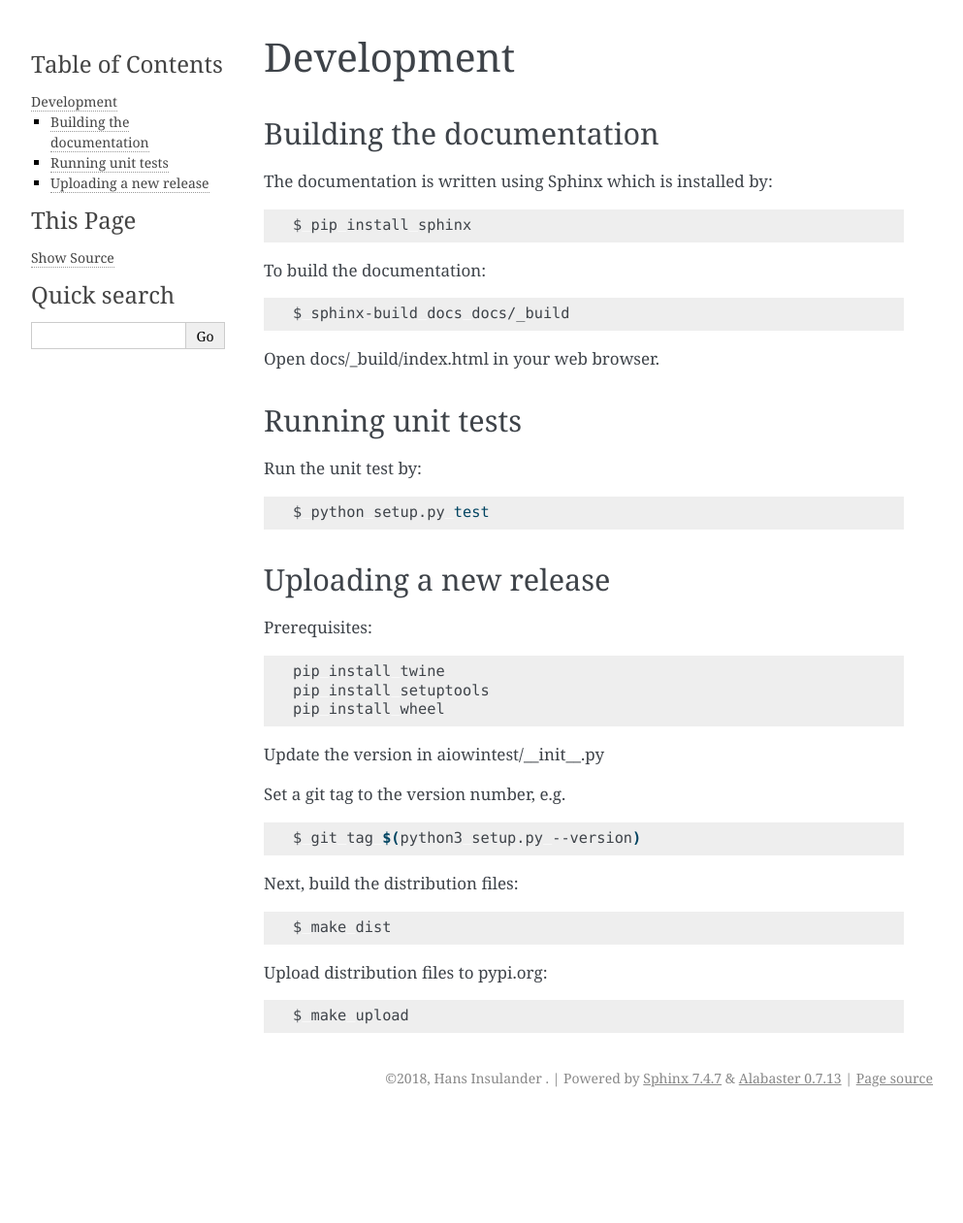
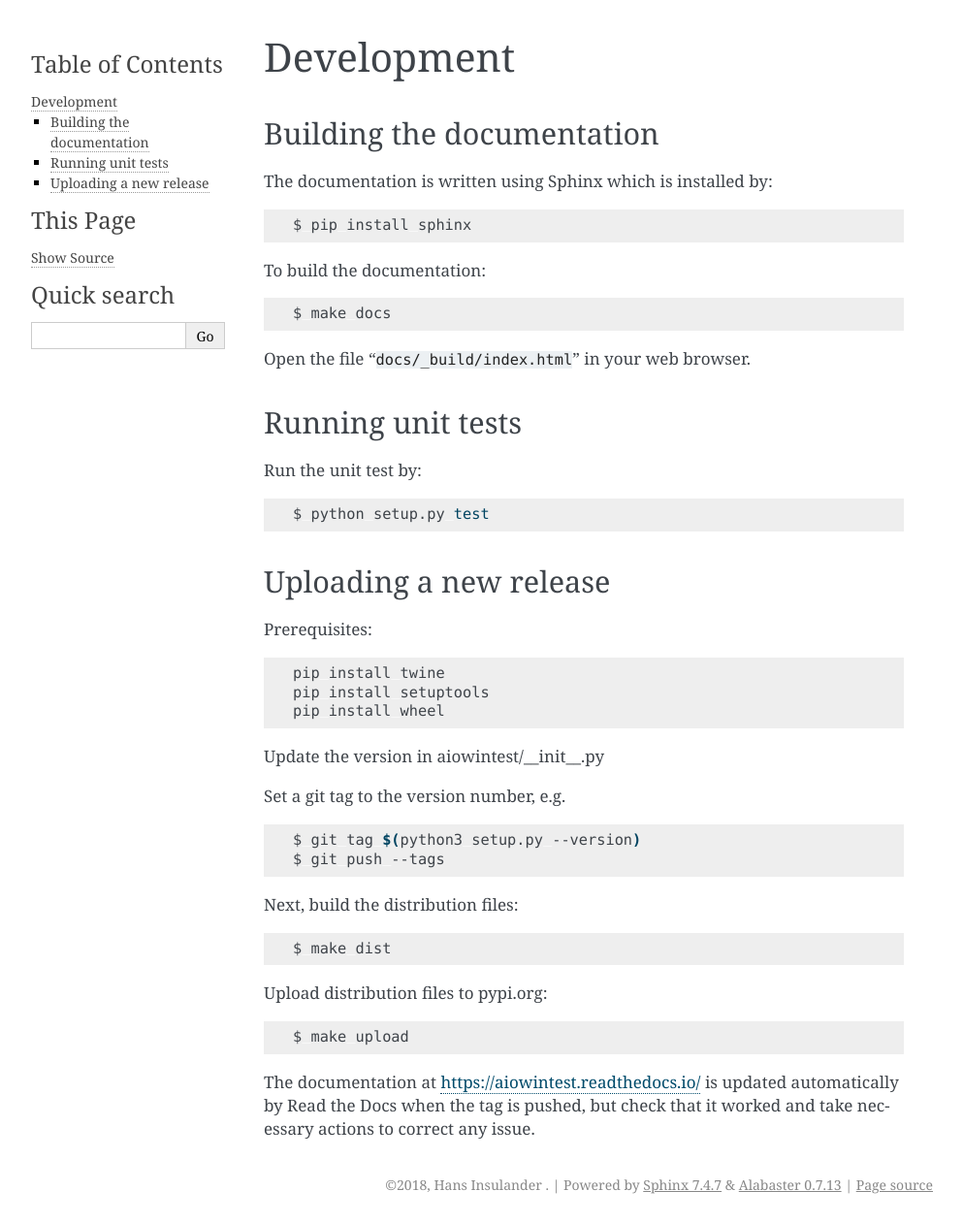
Before and after one commit to hin/aiowintest, a Sphinx documentation site: the page built from docs/development.rst, in a window 1280 px wide. Shown: the whole page at 97% size, without its empty margins (148-1141 px from the left). Built offline with Sphinx 7.4.7, drawn with Linux system fonts in a browser that asks for light colours; before the commit the page ends 1151 px from its top, so only the background shows below that.

Commit message:
Some docs clarifications

```diff
--- a/README.rst
+++ b/README.rst
@@ -23,7 +23,7 @@ Install using pip:
 Documentation
 =============
 
-Please see https://aiowintest.readthedocs.org/
+Please see https://aiowintest.readthedocs.io/
 
 Authors
 =======
--- a/docs/development.rst
+++ b/docs/development.rst
@@ -15,9 +15,9 @@ To build the documentation:
 
 .. code-block:: bash
 
-    $ sphinx-build docs docs/_build
+    $ make docs
 
-Open docs/_build/index.html in your web browser.
+Open the file "``docs/_build/index.html``" in your web browser.
 
 Running unit tests
 ==================
@@ -46,6 +46,7 @@ Set a git tag to the version number, e.g.
 .. code-block:: bash
 
     $ git tag $(python3 setup.py --version)
+    $ git push --tags
 
 Next, build the distribution files:
 
@@ -58,3 +59,7 @@ Upload distribution files to pypi.org:
 .. code-block:: bash
 
     $ make upload
+
+The documentation at https://aiowintest.readthedocs.io/ is updated
+automatically by Read the Docs when the tag is pushed, but check that it
+worked and take necessary actions to correct any issue.
```
